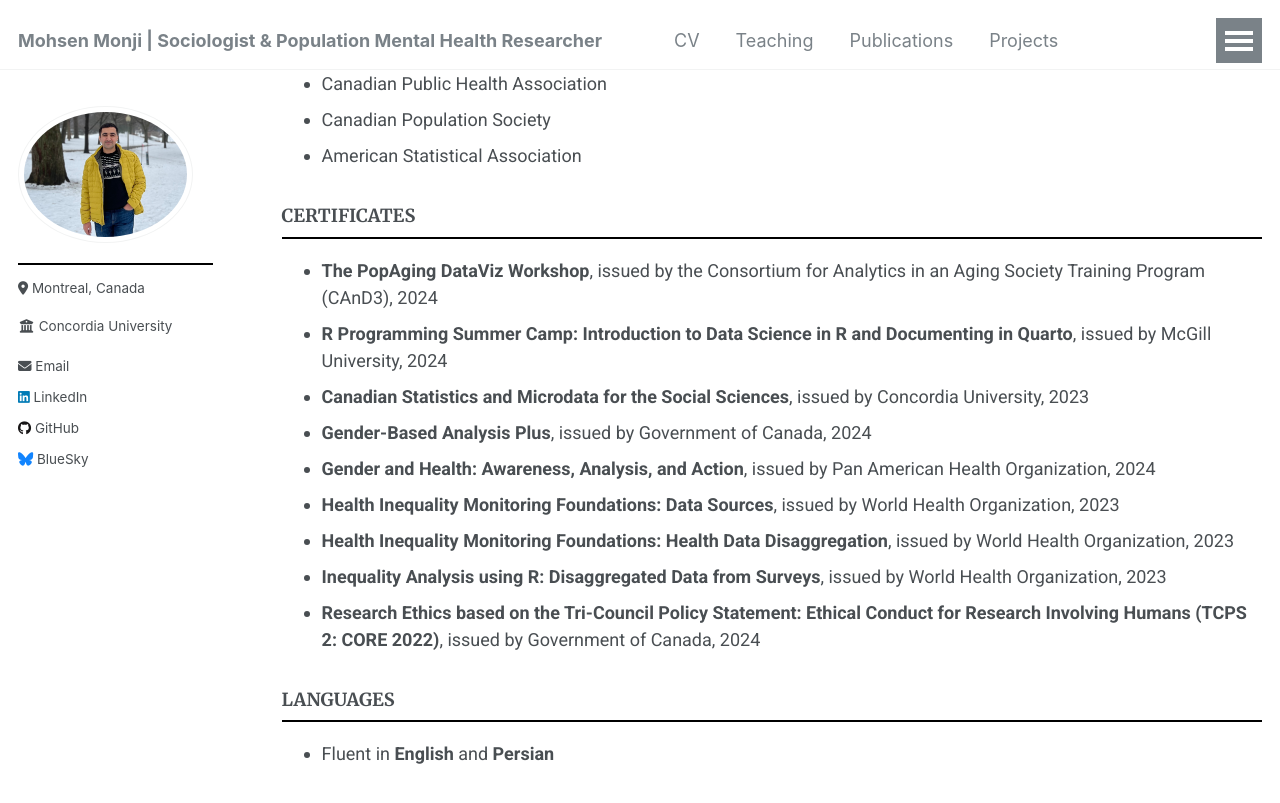
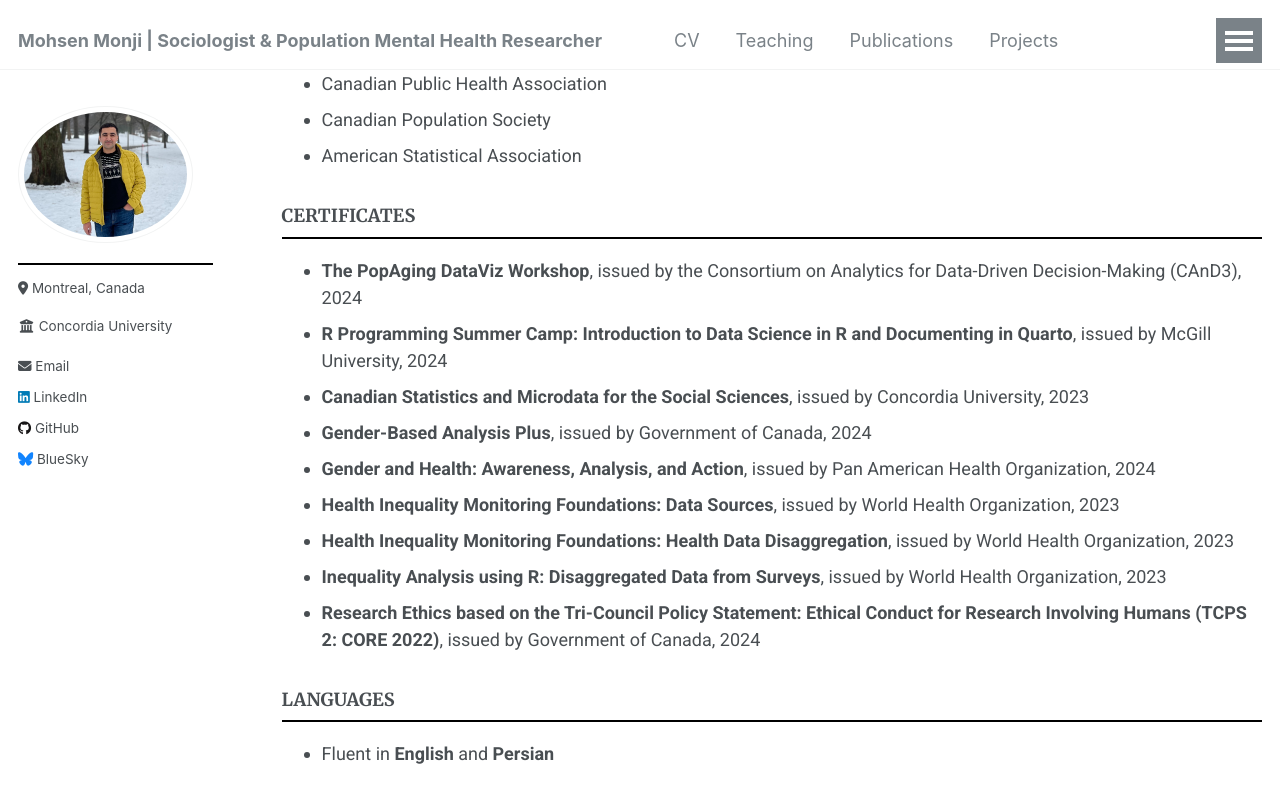
Before and after one commit to Mohsnmonji/mohsnmonji.github.io, a Jekyll site: the page built from _pages/Curriculum Vitae.md, in a window 1280 px wide and 900 px high, scrolled down 3907 px. Shown: the top 803 px of the window. Built offline with Jekyll 4.4.1, drawn with Linux system fonts in a browser that asks for light colours.

Commit message:
Update Curriculum Vitae.md

```diff
--- a/_pages/Curriculum Vitae.md
+++ b/_pages/Curriculum Vitae.md
@@ -136,7 +136,7 @@ redirect_from:
 
 
 ### **CERTIFICATES**
-- **The PopAging DataViz Workshop**, issued by the Consortium for Analytics in an Aging Society Training Program (CAnD3), 2024
+- **The PopAging DataViz Workshop**, issued by the Consortium on Analytics for Data-Driven Decision-Making (CAnD3), 2024
 - **R Programming Summer Camp: Introduction to Data Science in R and Documenting in Quarto**, issued by McGill University, 2024
 - **Canadian Statistics and Microdata for the Social Sciences**, issued by Concordia University, 2023
 - **Gender-Based Analysis Plus**, issued by Government of Canada, 2024
```
